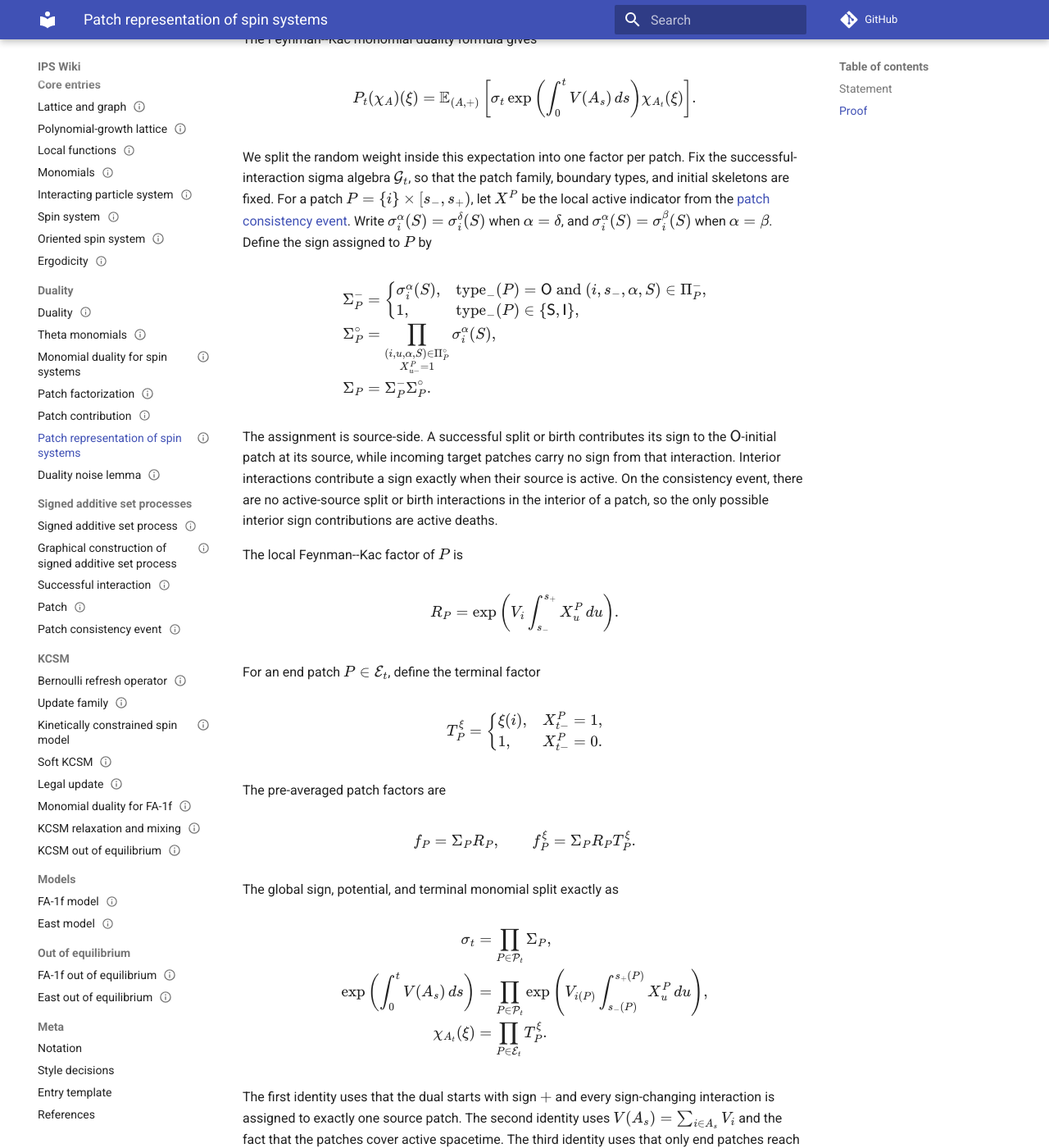
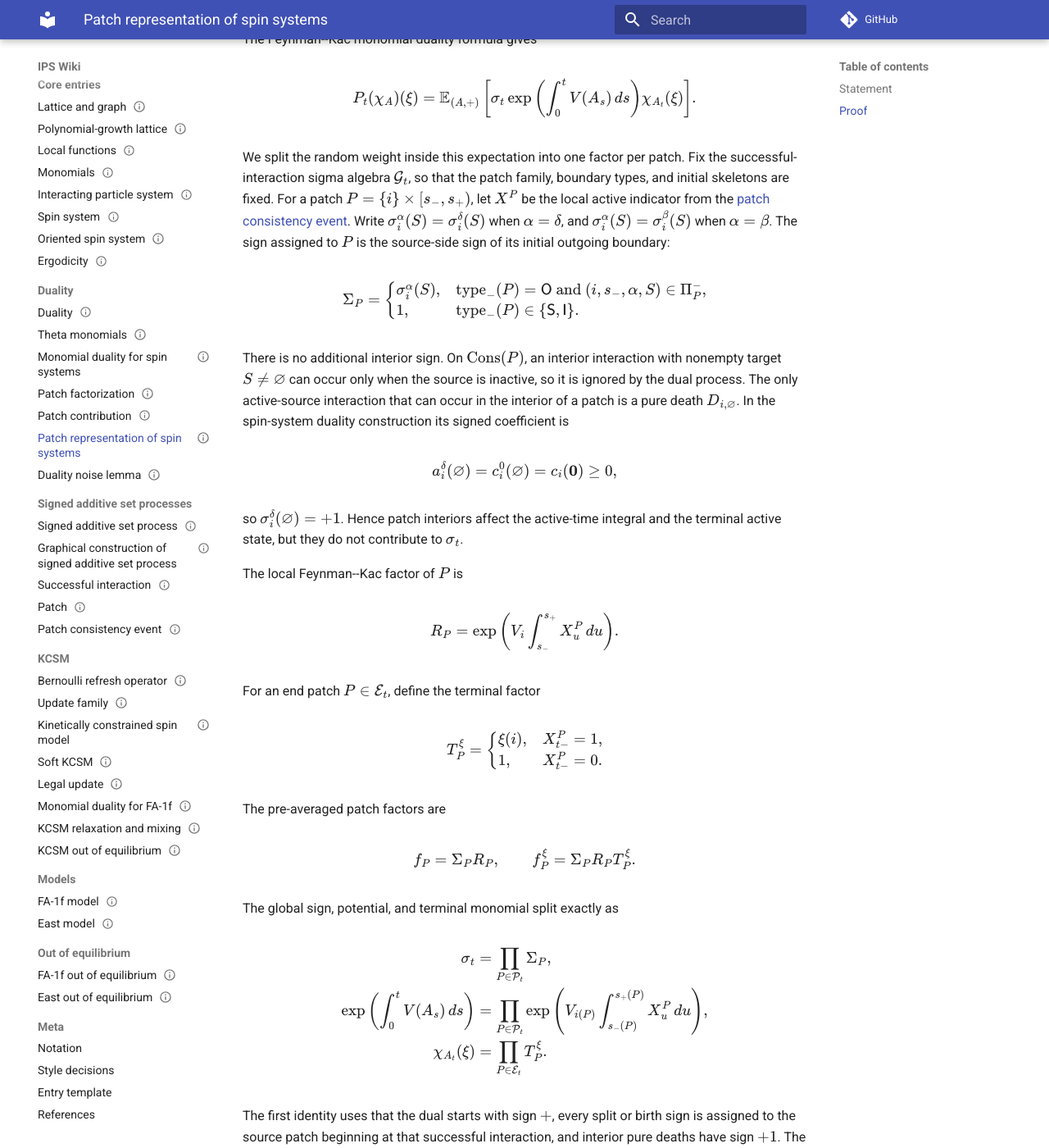
Before and after one commit to maciejgluchowski86-beep/ips-wiki, an MkDocs documentation site: the page built from docs/entries/patch-representation-of-spin-systems.md, in a window 1280 px wide and 1400 px high, scrolled down 676 px. Shown: the whole window at 82% size. Built offline with MkDocs 1.6.1 and Material for MkDocs 9.7.7, drawn with Linux system fonts in a browser that asks for light colours; comment, search, counter and statistics services are not loaded.

Commit message:
remove interior signs from patch representation proof

```diff
--- a/docs/entries/patch-representation-of-spin-systems.md
+++ b/docs/entries/patch-representation-of-spin-systems.md
@@ -43,28 +43,26 @@ P_t(\chi_A)(\xi)
 \right].
 $$
 
-We split the random weight inside this expectation into one factor per patch. Fix the successful-interaction sigma algebra \(\cG_t\), so that the patch family, boundary types, and initial skeletons are fixed. For a patch \(P=\{i\}\times[s_-,s_+)\), let \(X^P\) be the local active indicator from the [patch consistency event](patch-consistency-event.md). Write \(\sigma_i^\alpha(S)=\sigma_i^\delta(S)\) when \(\alpha=\delta\), and \(\sigma_i^\alpha(S)=\sigma_i^\beta(S)\) when \(\alpha=\beta\). Define the sign assigned to \(P\) by
+We split the random weight inside this expectation into one factor per patch. Fix the successful-interaction sigma algebra \(\cG_t\), so that the patch family, boundary types, and initial skeletons are fixed. For a patch \(P=\{i\}\times[s_-,s_+)\), let \(X^P\) be the local active indicator from the [patch consistency event](patch-consistency-event.md). Write \(\sigma_i^\alpha(S)=\sigma_i^\delta(S)\) when \(\alpha=\delta\), and \(\sigma_i^\alpha(S)=\sigma_i^\beta(S)\) when \(\alpha=\beta\). The sign assigned to \(P\) is the source-side sign of its initial outgoing boundary:
 
 $$
-\begin{aligned}
-\Sigma_P^-&=
+\Sigma_P
+=
 \begin{cases}
 \sigma_i^\alpha(S),
 & \operatorname{type}_-(P)=\mathsf O
 \text{ and }(i,s_-,\alpha,S)\in\Pi_P^-,\\
-1, & \operatorname{type}_-(P)\in\{\mathsf S,\mathsf I\},
+1, & \operatorname{type}_-(P)\in\{\mathsf S,\mathsf I\}.
 \end{cases}
-\\
-\Sigma_P^\circ
-&=
-\prod_{\substack{(i,u,\alpha,S)\in\Pi_P^\circ\\ X^P_{u-}=1}}
-\sigma_i^\alpha(S),
-\\
-\Sigma_P&=\Sigma_P^-\Sigma_P^\circ.
-\end{aligned}
 $$
 
-The assignment is source-side. A successful split or birth contributes its sign to the \(\mathsf O\)-initial patch at its source, while incoming target patches carry no sign from that interaction. Interior interactions contribute a sign exactly when their source is active. On the consistency event, there are no active-source split or birth interactions in the interior of a patch, so the only possible interior sign contributions are active deaths.
+There is no additional interior sign. On \(\operatorname{Cons}(P)\), an interior interaction with nonempty target \(S\ne\vn\) can occur only when the source is inactive, so it is ignored by the dual process. The only active-source interaction that can occur in the interior of a patch is a pure death \(D_{i,\vn}\). In the spin-system duality construction its signed coefficient is
+
+$$
+a_i^\delta(\vn)=c_i^0(\vn)=c_i(\mathbf 0)\ge0,
+$$
+
+so \(\sigma_i^\delta(\vn)=+1\). Hence patch interiors affect the active-time integral and the terminal active state, but they do not contribute to \(\sigma_t\).
 
 The local Feynman--Kac factor of \(P\) is
 
@@ -112,7 +110,7 @@ $$
 \end{aligned}
 $$
 
-The first identity uses that the dual starts with sign \(+\) and every sign-changing interaction is assigned to exactly one source patch. The second identity uses \(V(A_s)=\sum_{i\in A_s}V_i\) and the fact that the patches cover active spacetime. The third identity uses that only end patches reach time \(t\); an active site at time \(t\) contributes the factor \(\xi(i)\), while an inactive end patch contributes \(1\). Hence, conditional on \(\cG_t\), the duality weight equals
+The first identity uses that the dual starts with sign \(+\), every split or birth sign is assigned to the source patch beginning at that successful interaction, and interior pure deaths have sign \(+1\). The second identity uses \(V(A_s)=\sum_{i\in A_s}V_i\) and the fact that the patches cover active spacetime. The third identity uses that only end patches reach time \(t\); an active site at time \(t\) contributes the factor \(\xi(i)\), while an inactive end patch contributes \(1\). Hence, conditional on \(\cG_t\), the duality weight equals
 
 $$
 \prod_{P\in\mathcal B_t} f_P
```
